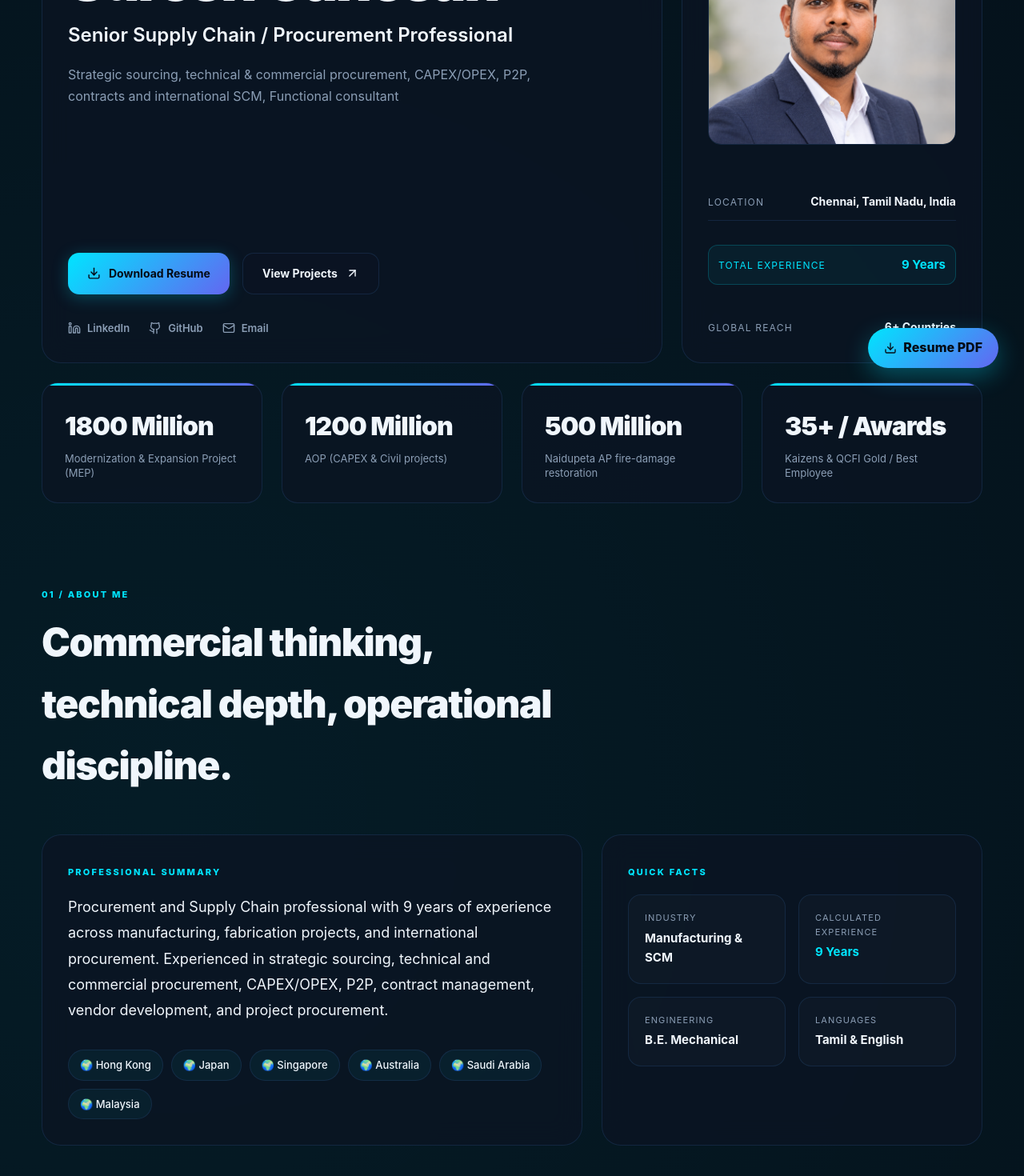
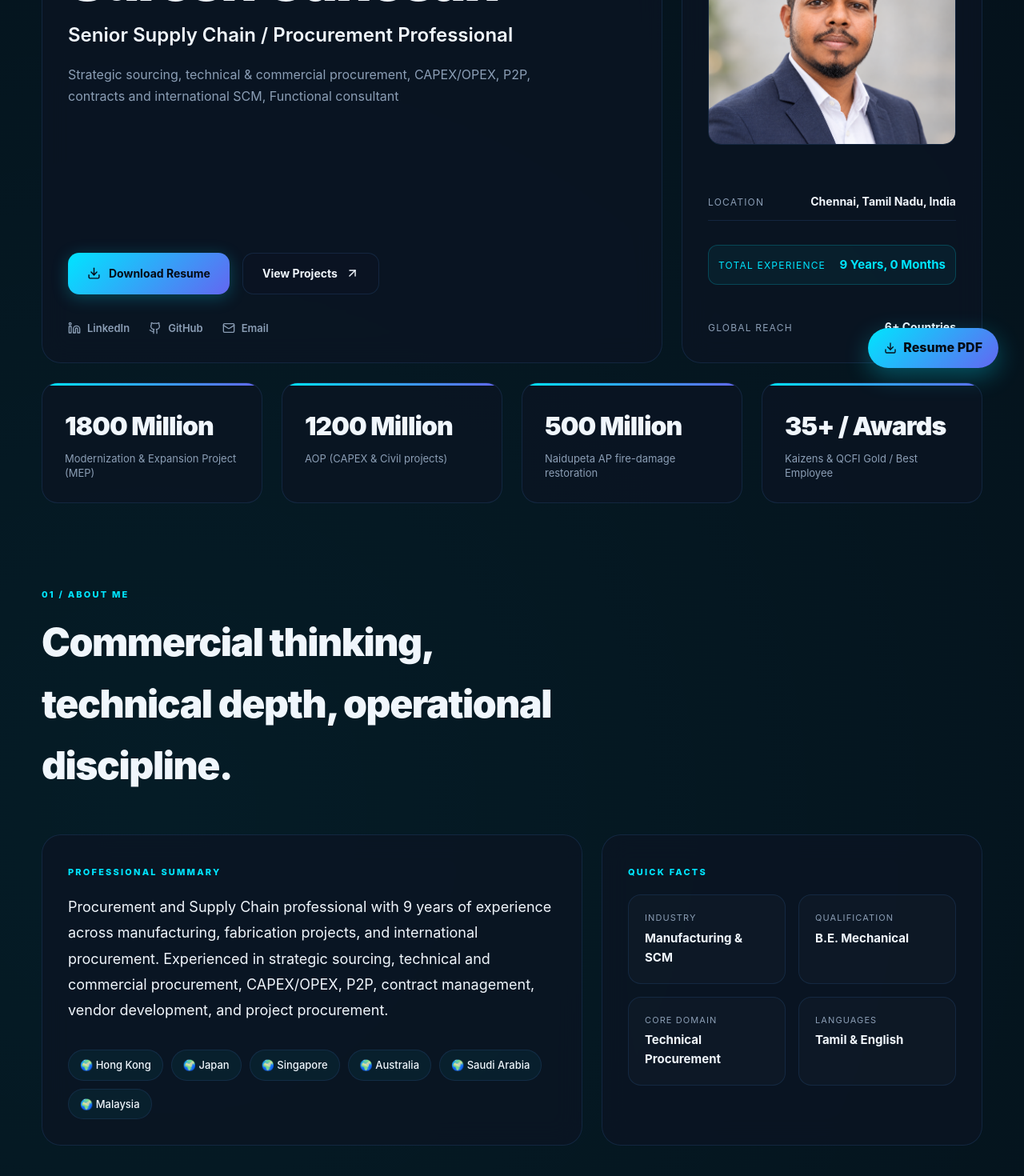
Before and after one commit to Chillbroz005/link, a Next.js app: page / in a window 1280 px wide. Shown: the part 252-1722 px from the top of the page at 80% size. Built offline with nearby package versions, Linux system fonts and the light colour scheme; no server answers.

Commit message:
Fix: Format experience as Years and Months, rename label to Qualification

```diff
--- a/src/app/page.tsx
+++ b/src/app/page.tsx
@@ -45,6 +45,7 @@ type GithubRepo = {
   fork: boolean;
 };
 
+// Always returns Years AND Months (e.g. "9 Years, 1 Month" or "9 Years, 0 Months")
 function calculateTotalExperience(experiences: ExperienceItem[]): string {
   let totalMonths = 0;
   for (const exp of experiences) {
@@ -68,11 +69,10 @@ function calculateTotalExperience(experiences: ExperienceItem[]): string {
   const years = Math.floor(totalMonths / 12);
   const remainingMonths = totalMonths % 12;
 
-  const parts: string[] = [];
-  if (years > 0) parts.push(`${years} ${years === 1 ? "Year" : "Years"}`);
-  if (remainingMonths > 0 || years === 0) parts.push(`${remainingMonths} ${remainingMonths === 1 ? "Month" : "Months"}`);
+  const yearStr = `${years} ${years === 1 ? "Year" : "Years"}`;
+  const monthStr = `${remainingMonths} ${remainingMonths === 1 ? "Month" : "Months"}`;
 
-  return parts.join(", ");
+  return `${yearStr}, ${monthStr}`;
 }
 
 export default function Home() {
@@ -94,7 +94,7 @@ export default function Home() {
 
   // Auth & Token Security states
   const [authKeyInput, setAuthKeyInput] = useState("");
-  const [savedAuthKey, setSavedAuthKey] = useState("SureshAdmin123"); // Default fallback
+  const [savedAuthKey, setSavedAuthKey] = useState("SureshAdmin123");
   const [showAuthModal, setShowAuthModal] = useState(false);
   const [githubToken, setGithubToken] = useState("");
   const [showTokenModal, setShowTokenModal] = useState(false);
@@ -173,10 +173,8 @@ export default function Home() {
   // Handle Edit Mode click
   const handleEditModeToggle = () => {
     if (isEditor) {
-      // If already open, just close it
       setIsEditor(false);
     } else {
-      // Prompt for authorization key before enabling edit mode
       setShowAuthModal(true);
     }
   };
@@ -248,7 +246,7 @@ export default function Home() {
       const fileData = await getRes.json();
       const currentSha = fileData.sha;
 
-      // 2. Generate updated TS code (incorporates customized auth keys securely)
+      // 2. Generate updated TS code
       const updatedCode = `export const profile = ${JSON.stringify(profileData, null, 2)} as const;\n\nexport type ExperienceItem = {\n  company: string;\n  role: string;\n  location: string;\n  dates: string;\n  startDate: string;\n  endDate: string | null;\n  bullets: string[];\n};\n\nexport const experience: ExperienceItem[] = ${JSON.stringify(expList, null, 2)};\n\nexport const engagements = ${JSON.stringify(defaultEngagements, null, 2)};\n\nexport const skills = ${JSON.stringify(skillsList, null, 2)};\n\nexport const software = ${JSON.stringify(defaultSoftware, null, 2)};\n\nexport const tools = ${JSON.stringify(defaultTools, null, 2)};\n\nexport const education = ${JSON.stringify(defaultEducation, null, 2)};\n\nexport const certifications = ${JSON.stringify(defaultCertifications, null, 2)};\n\nexport const projects = ${JSON.stringify(defaultProjects, null, 2)};\n`;
 
       // 3. Encode to base64
@@ -526,7 +524,7 @@ export default function Home() {
               )}
             </div>
 
-            {/* DYNAMIC EXPERIENCE IN YEARS & MONTHS (LESS GAPS) */}
+            {/* TOTAL EXPERIENCE IN YEARS & MONTHS */}
             <div className="profile-stat" style={{ background: "rgba(0, 229, 255, 0.05)", padding: "12px", borderRadius: "12px", margin: "6px 0", border: "1px solid rgba(0, 229, 255, 0.2)" }}>
               <span style={{ color: "var(--accent)" }}>Total Experience</span>
               <strong style={{ color: "var(--accent)", fontSize: "15px" }}>{totalExperienceFormatted}</strong>
@@ -589,12 +587,12 @@ export default function Home() {
                 <strong>Manufacturing & SCM</strong>
               </div>
               <div className="mini-fact">
-                <span>Calculated Experience</span>
-                <strong style={{ color: "var(--accent)" }}>{totalExperienceFormatted}</strong>
+                <span>Qualification</span>
+                <strong>B.E. Mechanical</strong>
               </div>
               <div className="mini-fact">
-                <span>Engineering</span>
-                <strong>B.E. Mechanical</strong>
+                <span>Core Domain</span>
+                <strong>Technical Procurement</strong>
               </div>
               <div className="mini-fact">
                 <span>Languages</span>
@@ -1059,7 +1057,7 @@ export default function Home() {
       <AnimatePresence>
         {recruiter && (
           <div className="modal-backdrop">
-            <motion.div className="recruiter-modal" initial={{ opacity: 0, scale: 0.95, y: 20 }} animate={{ opacity: 1, scale: 1, y: 0 }} exit={{ opacity: 0, scale: 0.95, y: 20 }}>
+            <motion.div className="recruiter-modal" initial={{ opacity: 0, scale: 0.95, y: 20 }} animate={{ opacity: 1, scale: 1 }} exit={{ opacity: 0, scale: 0.95, y: 20 }}>
               <button className="modal-close" onClick={() => setRecruiter(false)} aria-label="Close modal">
                 <X size={18} />
               </button>
@@ -1069,7 +1067,7 @@ export default function Home() {
 
               <div style={{ display: "grid", gridTemplateColumns: "repeat(2, 1fr)", gap: "1rem", marginBottom: "2rem" }}>
                 <div className="mini-fact">
-                  <span>Calculated Experience</span>
+                  <span>Total Experience</span>
                   <strong style={{ color: "var(--accent)" }}>{totalExperienceFormatted}</strong>
                 </div>
                 <div className="mini-fact">
```
